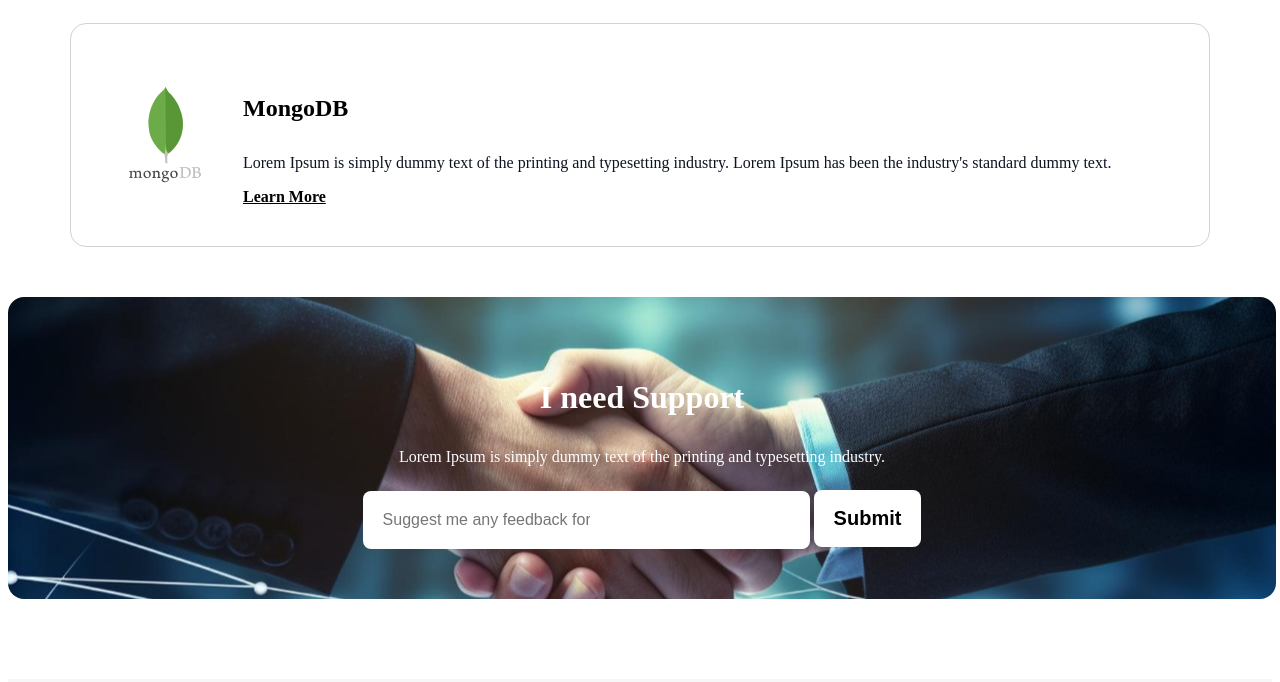
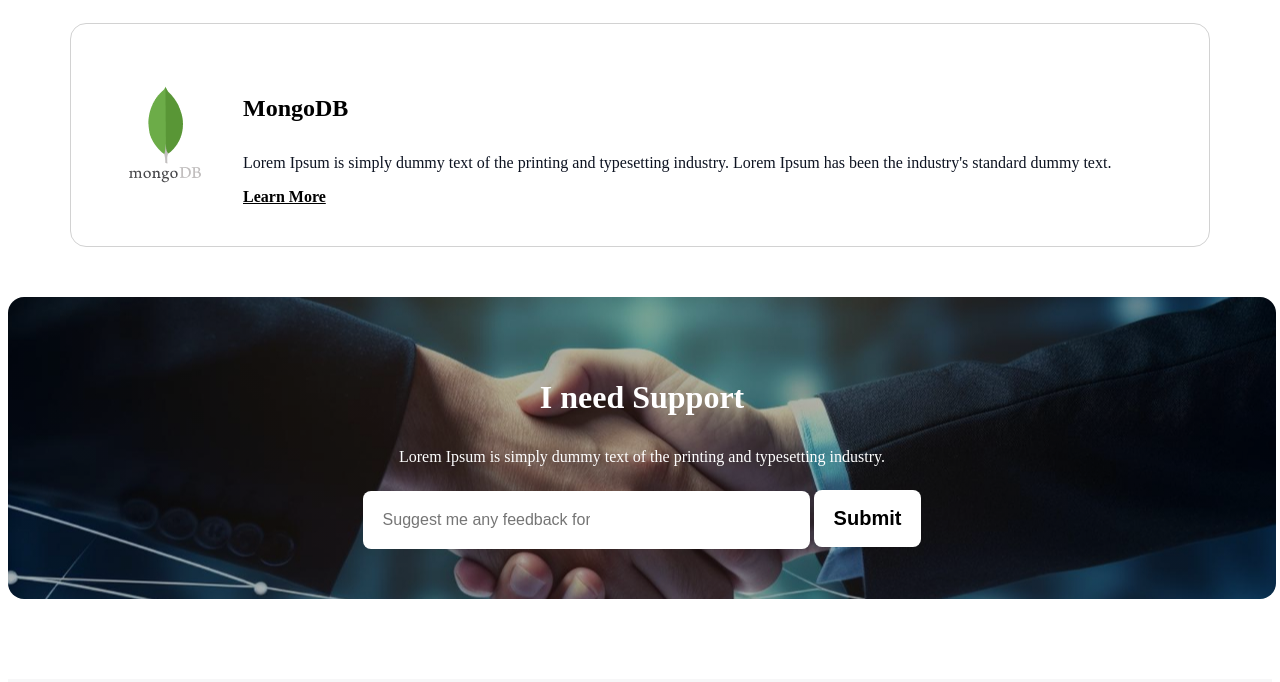
Before and after one commit to khalidurrahmanchowdhury/Assignment-1, a plain HTML site: page index.html in a window 1280 px wide. Shown: the part 3133-3815 px from the top of the page. Drawn offline with Linux system fonts and the light colour scheme; a web font is replaced by a local one.

Commit message:
added assignment all file and folder

```diff
--- a/css/styles.css
+++ b/css/styles.css
@@ -157,7 +157,7 @@ nav {
 .support {
     width: 1140px;
     margin: 0px auto;
-    background-image: url(../assets/handshake.jpg);
+    background-image: linear-gradient(0deg, rgba(0, 0, 0, 0.3),rgba(0, 0, 0, 0.3)), url(../assets/handshake.jpg);
     background-position: center;
     background-repeat: no-repeat;
     padding: 50px 64px;
```
